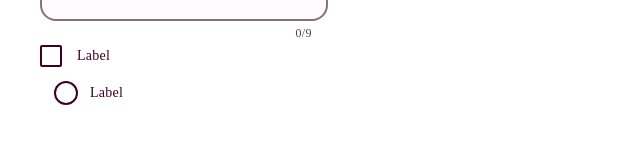
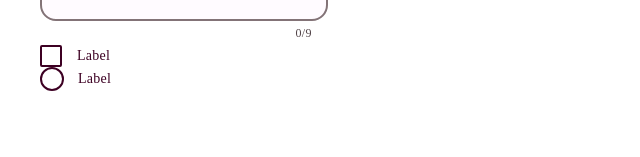
Before and after one commit to uBake/web_client, a Next.js app: page / in a window 1280 px wide. Shown: the part 143-300 px from the top of the page, without its empty margins (0-640 px from the left). Built offline with nearby package versions, Linux system fonts and the light colour scheme.

Commit message:
Updates config + fixes styles for inputs

```diff
--- a/next.config.js
+++ b/next.config.js
@@ -1,9 +1,6 @@
 /** @type {import('next').NextConfig} */
 
 module.exports = {
-  reactStrictMode: true,
-  swcMinify: true,
-  compiler: {
-    styledComponents: true
-  }
+  reactStrictMode: false,
+  swcMinify: true
 };
--- a/src/components/inputs/Checkbox/Checkbox.tsx
+++ b/src/components/inputs/Checkbox/Checkbox.tsx
@@ -7,7 +7,7 @@ import { useStyles } from './styles';
 
 export const CheckBox: FC<InputProps> = ({
   checked,
-  disabled,
+  disabled = false,
   label,
   id = 'checkbox',
   error = '',
--- a/src/components/inputs/Checkbox/styles.ts
+++ b/src/components/inputs/Checkbox/styles.ts
@@ -32,7 +32,8 @@ export const useStyles = createUseStyles(
       '&>div': {
         position: 'absolute',
         width: 0,
-        height: 0
+        height: 0,
+        zIndex: 0
       },
       '&[data-checked=true]': {
         borderColor: palette.primary,
--- a/src/components/inputs/RadioButton/styles.ts
+++ b/src/components/inputs/RadioButton/styles.ts
@@ -7,9 +7,8 @@ export const useStyles = createUseStyles(
       display: 'flex',
       justifyContent: 'flex-start',
       alignItems: 'center',
-      padding: [14, 12, 14, 14],
       width: 'fit-content',
-      gap: 12
+      gap: 14
     },
     input: {
       pointerEvents: 'none',
```
